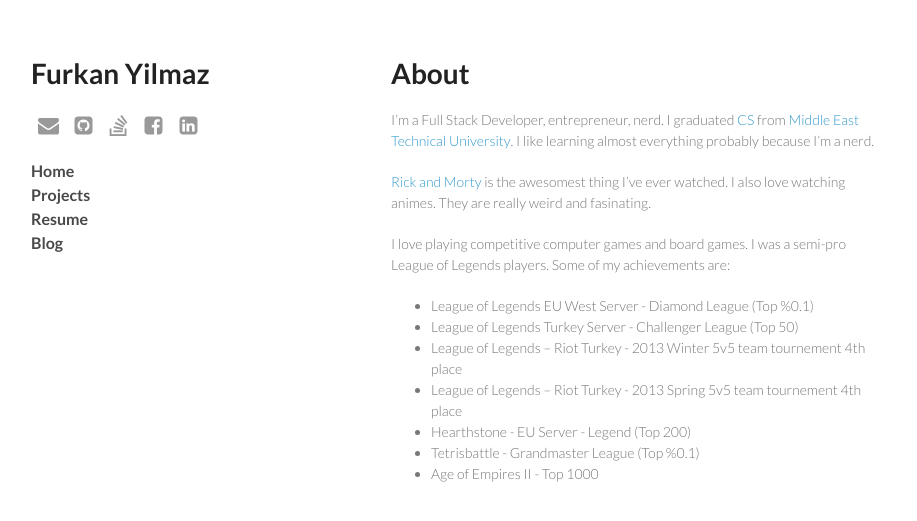
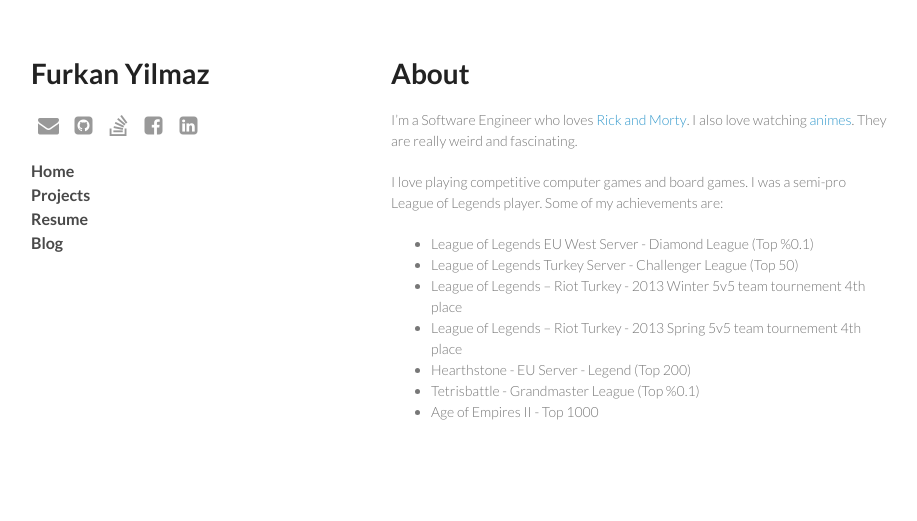
Before and after one commit to thellimist/thellimist.github.io, a Jekyll site: the page built from index.html, in a window 1280 px wide. Shown: the top 521 px of the page, without its empty margins (179-1096 px from the left). Built offline with Jekyll 4.4.1, drawn with Linux system fonts in a browser that asks for light colours; nearby versions of some CDN libraries.

Commit message:
Edited index.html text

```diff
--- a/index.html
+++ b/index.html
@@ -4,11 +4,9 @@
 ---
 # About
 
-I'm a Full Stack Developer, entrepreneur, nerd. I graduated [CS](http://www.ceng.metu.edu.tr/) from [Middle East Technical University](http://www.metu.edu.tr/). I like learning almost everything probably because I'm a nerd.
+I'm a Software Engineer who loves [Rick and Morty](http://www.adultswim.com/videos/rick-and-morty/). I also love watching [animes](https://docs.google.com/spreadsheets/d/1maa414tmM5iKOrWWkQ6pWR38OrQhUrZaB-KqHjO9M-w/edit?usp=sharing). They are really weird and fascinating.
 
-[Rick and Morty](http://www.adultswim.com/videos/rick-and-morty/) is the awesomest thing I've ever watched. I also love watching animes. They are really weird and fasinating.
-
-I love  playing competitive computer games and board games. I was a semi-pro League of Legends players. Some of my achievements are:
+I love playing competitive computer games and board games. I was a semi-pro League of Legends player. Some of my achievements are:
 
 * League of Legends EU West Server - Diamond League (Top %0.1)
 * League of Legends Turkey Server - Challenger League (Top 50)
```
